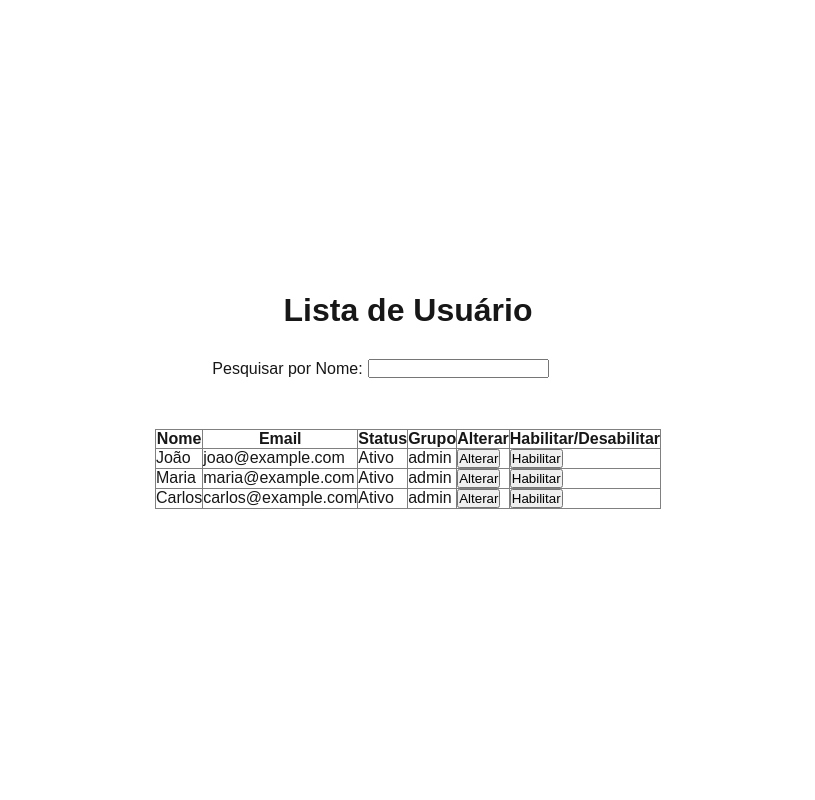
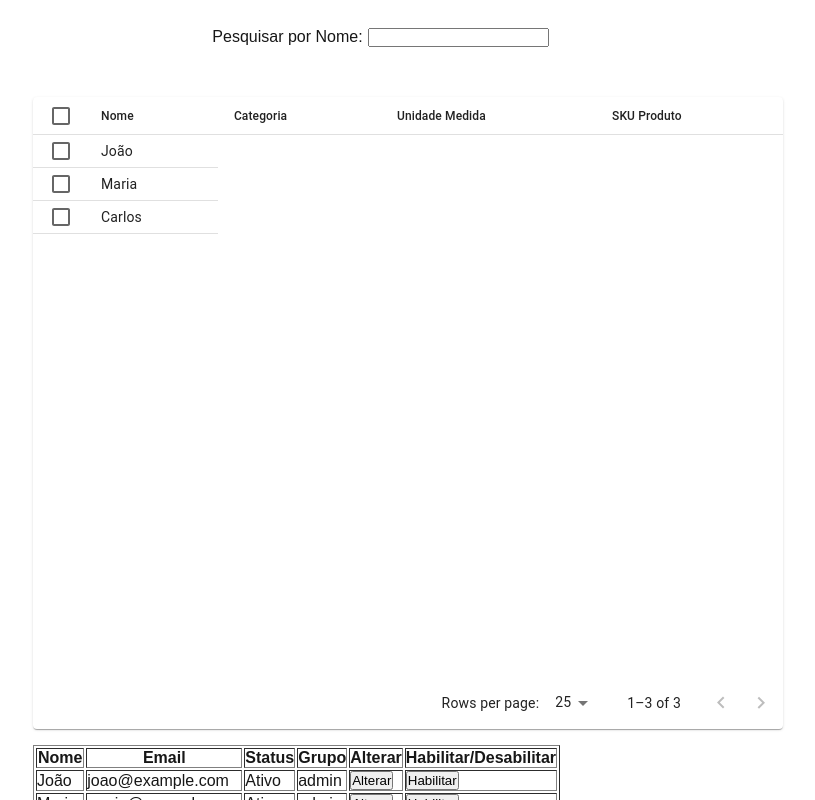
Before and after one commit to Kaique-Parente/E-Commerce-SayStreet, a Next.js app in the folder frontend/: page /users in a window 1280 px wide. Shown: the whole page, without its empty margins (232-1047 px from the left). Built offline with nearby package versions, Linux system fonts and the light colour scheme; no server answers.

Commit message:
[FRONTEND ADD] Inicialização da Tabela MUI

```diff
--- a/frontend/app/users/page.js
+++ b/frontend/app/users/page.js
@@ -6,6 +6,7 @@ import { atualizarStatus, listarUsuario } from "@/services/UserService";
 import { useAlterar } from "@/hooks/useAlterar";
 import Modal from "@/components/Modal";
 import { useRouter } from "next/navigation";
+import Tabela from "@/components/MUI/Tabela";
 
 const Container = styled.div`
     width: 100%;
@@ -81,6 +82,34 @@ export default function Users(){
         { id: 2, nome: 'Maria', email: 'maria@example.com', status: 'Desativado', grupo: 'admin' },
         { id: 3, nome: 'Carlos', email: 'carlos@example.com', status: 'Ativo', grupo: 'admin' }
     ]);
+
+    const tableHeaderSetores = [
+        {
+            id: 'nome',
+            numeric: false,
+            disablePadding: false,
+            label: 'Nome',
+        },
+        {
+            id: 'categoria',
+            numeric: false,
+            disablePadding: false,
+            label: 'Categoria',
+        },
+        {
+            id: 'unMedida',
+            numeric: false,
+            disablePadding: false,
+            label: 'Unidade Medida',
+        },
+        {
+            id: 'sku',
+            numeric: true,
+            disablePadding: false,
+            label: 'SKU Produto',
+        },
+    ];
+
 
     const [hiddenModel, setHiddenModel] = useState(true);
     const [lastStatus, setlastStatus] = useState('Inativar');
@@ -180,6 +209,29 @@ export default function Users(){
         setNomeFiltro(e.target.value);
     };
 
+    //* MUI */
+    const [selectedRows, setSelectedRows] = useState([]);
+    const [resetSelect, setResetSelect] = useState(false);
+
+    const handleSelected = (selected) =>{
+        const newRow = Array.isArray(selected)
+        ? usuarios.filter((row) => selected.includes(row.id))  // Seleção múltipla
+        : usuarios.filter((row) => row.id === selected);  // Seleção única
+
+        setSelectedRows(newRow);
+    }
+
+    const handleUpdateTable = () => {
+        setUpdateTable(!updateTable);
+
+        setUpdateTablePressionado(true);
+        setResetSelect(!resetSelect)
+
+        setTimeout(() => {
+            setUpdateTablePressionado(false);
+        }, 2000)
+    }
+
 
     console.log(usuarios);
     const usuariosFiltrados = (nomeFiltro ? usuarios.filter((usuario) =>
@@ -220,7 +272,20 @@ export default function Users(){
                         </div>
                     </TextModal>
                 </Modal>
-                <table border="1" style={{ width: "100%", borderCollapse: "collapse" }}>
+                <Tabela
+                    title="Produtos"
+                    tableHeader={tableHeaderSetores}
+                    rows={usuarios}
+                    fontHeader={12}
+                    visibilityDense={false}
+                    disableHead={true}
+                    disableDelete={true}
+                    height={580}
+                    updateSelect={handleSelected}
+                    resetSelect={resetSelect}
+                    rowsPerPage={25}
+                />
+                <table border="1">
                     <thead>
                         <tr>
                             <th>Nome</th>
--- a/frontend/components/MUI/Tabela.js
+++ b/frontend/components/MUI/Tabela.js
@@ -128,19 +128,6 @@ function EnhancedTableToolbar(props) {
         >
           {props.title}
         </Typography>
-      )}
-      {numSelected > 0 ? (
-        <Tooltip title="Delete">
-          <IconButton onClick={props.handleDeleteRow}>
-            <DeleteIcon style={{display: props.disableDelete ? 'none' : 'flex'}}/>
-          </IconButton>
-        </Tooltip>
-      ) : (
-        <Tooltip title="Filter list">
-          <IconButton>
-            <FilterListIcon />
-          </IconButton>
-        </Tooltip>
       )}
     </Toolbar>
   );
--- a/frontend/package.json
+++ b/frontend/package.json
@@ -11,6 +11,7 @@
   "dependencies": {
     "@emotion/react": "^11.14.0",
     "@emotion/styled": "^11.14.0",
+    "@mui/icons-material": "^6.4.6",
     "@mui/material": "^6.4.6",
     "next": "15.1.7",
     "react": "^19.0.0",
```
Also changed, not shown: 1 other file (tests, documents, lock files or other folders).
